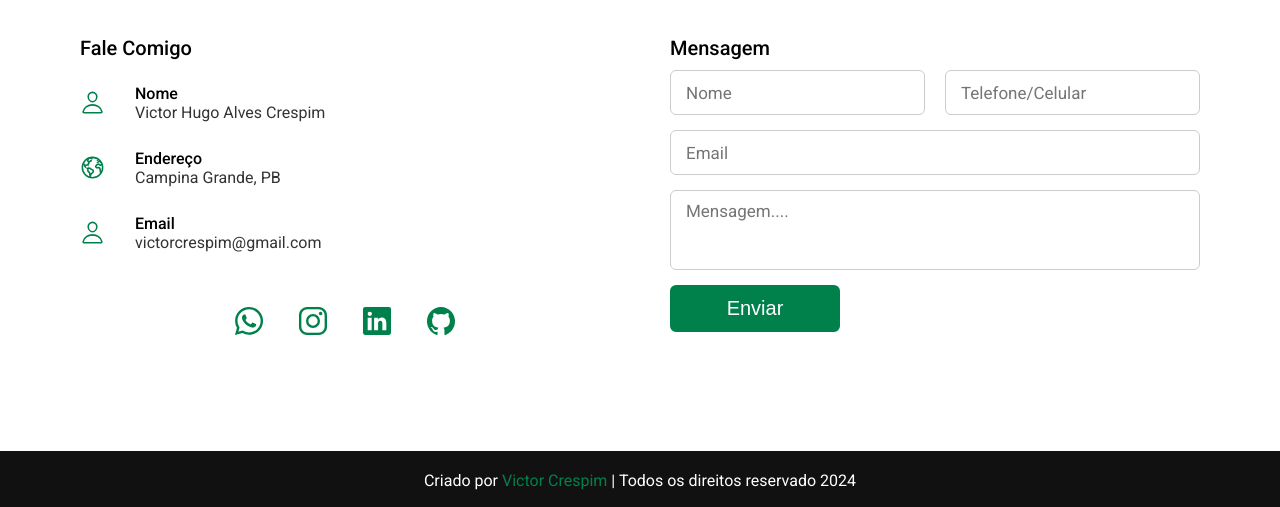
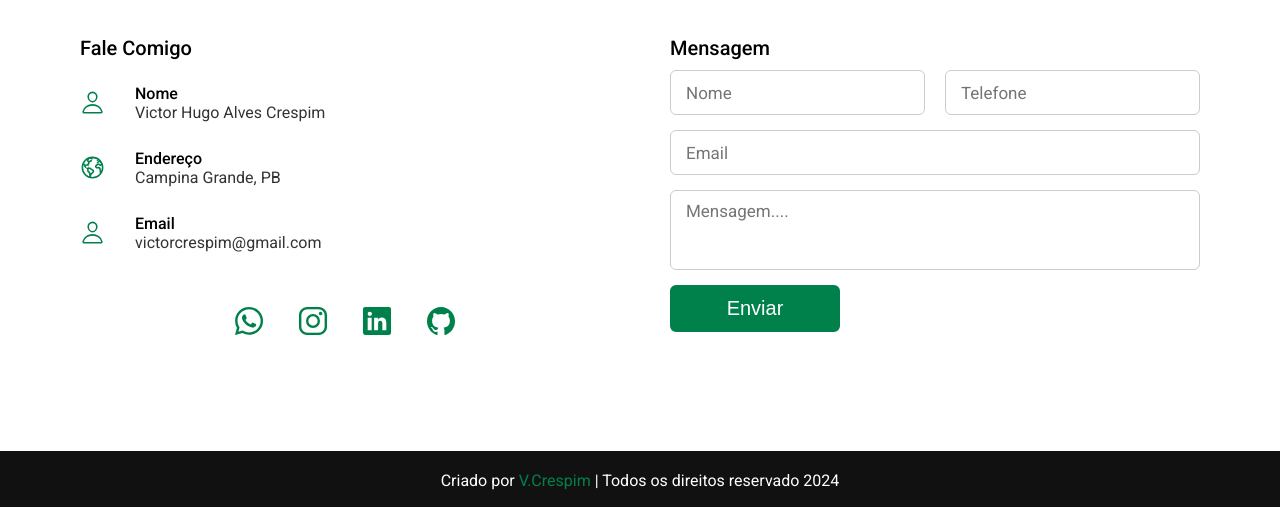
Before and after one commit to VictorCrespim/meu-site, a plain HTML site: page index.html in a window 1280 px wide. Shown: the part 3659-4166 px from the top of the page. Drawn offline with nearby package versions, Linux system fonts and the light colour scheme.

Commit message:
Atualizar o index.html

```diff
--- a/index.html
+++ b/index.html
@@ -288,7 +288,7 @@
                             <input type="text" placeholder="Nome" id="nome" required>
                         </div>
                         <div class="field email">
-                            <input type="tel" placeholder="Telefone/Celular" id="telefone" required>
+                            <input type="tel" placeholder="Telefone" id="telefone" required>
                         </div>
                     </div>
                     <div class="field">
@@ -310,7 +310,7 @@
 
     <!--sessão  footer-->
     <footer>
-        <span>Criado por <a href="https://wa.me/5593998795505?text=Oi%20tudo%20bem?%20Tenho%20Interesse!%20">Victor Crespim</a> | Todos os direitos reservado 2024</span>
+        <span>Criado por <a href="https://wa.me/5593998795505?text=Oi%20tudo%20bem?%20Tenho%20Interesse!%20">V.Crespim</a> | Todos os direitos reservado 2024</span>
     </footer>
 
     <script type="module" src="https://unpkg.com/ionicons@5.5.2/dist/ionicons/ionicons.esm.js"></script>
```
